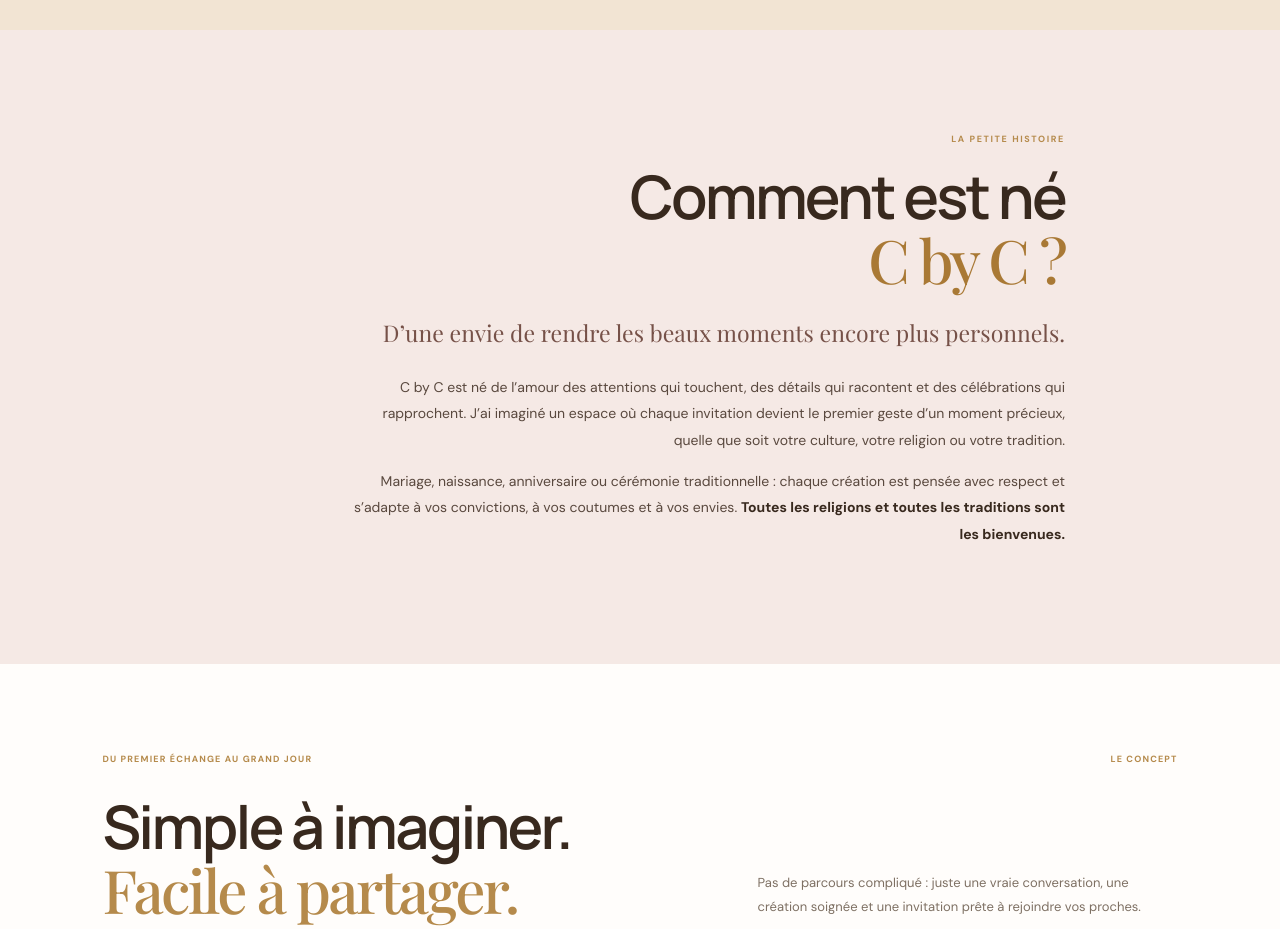
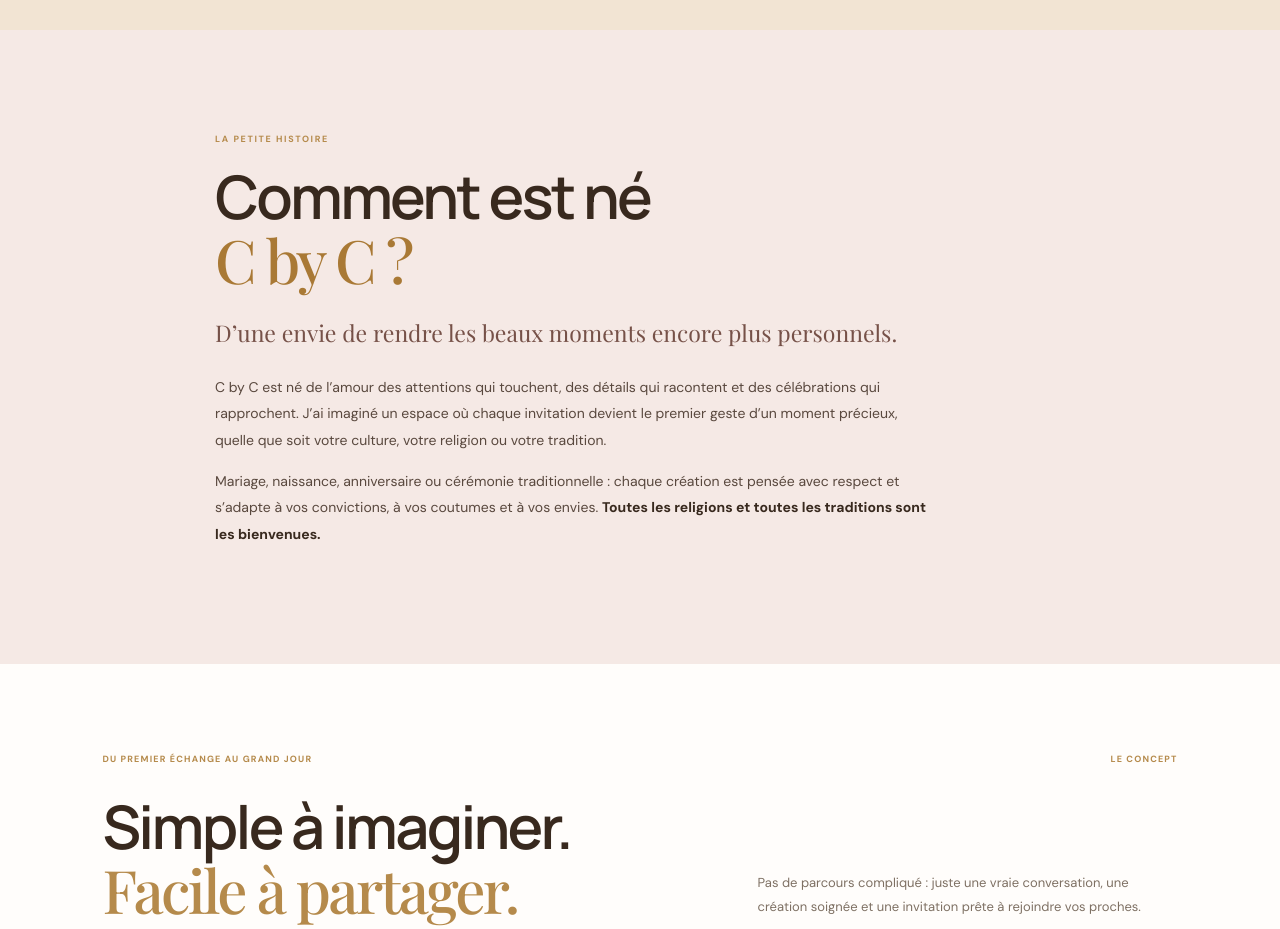
Before and after one commit to chirelhalioua/C-by-C, a Nuxt app: page / in a window 1280 px wide. Shown: the part 2500-3429 px from the top of the page. Built offline with nearby package versions, Linux system fonts and the light colour scheme; a web font is replaced by a local one.

Commit message:
Left-align story section text

```diff
--- a/assets/css/main.css
+++ b/assets/css/main.css
@@ -1886,3 +1886,17 @@ body, .site-shell { background: #fbf7f2 !important; }
   margin-left: auto !important;
   margin-right: 0 !important;
 }
+
+
+/* Alignement à gauche du texte de présentation sur la section histoire */
+.story-section .story-copy {
+  text-align: left !important;
+}
+.story-section .section-eyebrow {
+  justify-content: flex-start !important;
+}
+.story-section .story-lead,
+.story-section .story-copy > p:not(.story-lead) {
+  margin-left: 0 !important;
+  margin-right: auto !important;
+}
```
